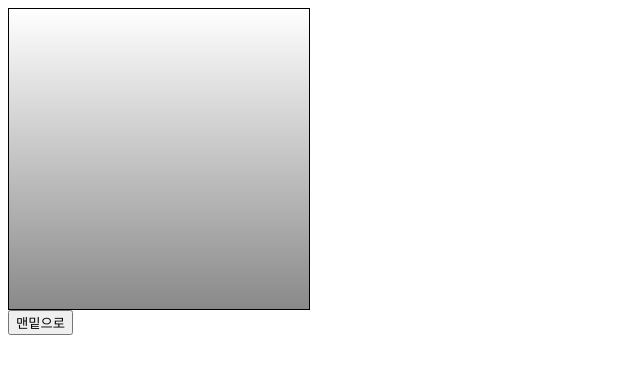
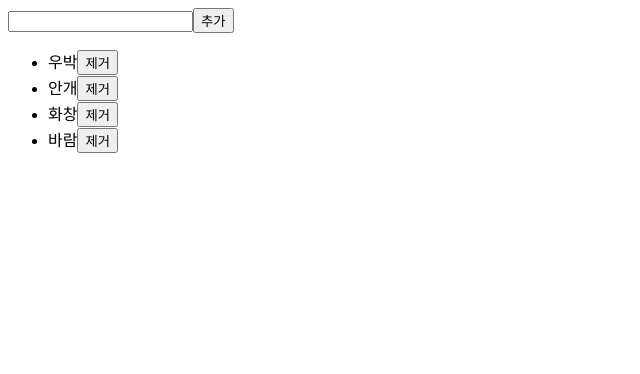
Before and after one commit to yunyun3599/ReactStudy2, a React (Create React App) app: page / in a window 1280 px wide. Shown: the top 374 px of the page, without its empty margins (0-640 px from the left). Built offline with nearby package versions, Linux system fonts and the light colour scheme.

Commit message:
iteration using map

```diff
--- /dev/null
+++ b/src/Advanced_Iteration.js
@@ -0,0 +1,43 @@
+import React, {useState} from 'react';
+
+const Advanced_Iteration = () => {
+    const [weather, setWeather] = useState([
+        { id: 1, text: '우박'},
+        { id: 2, text: '안개'},
+        { id: 3, text: '화창'},
+        { id: 4, text: '바람'}
+    ]);
+    const [inputText, setInputText] = useState('');
+    const [nextId, setNextId] = useState(5);
+
+    const onChange = (e) => {
+        setInputText(e.target.value);
+    }
+
+    const onClickAdd = () => {
+        const nextWeather = weather.concat({
+            id: nextId,
+            text: inputText
+        });
+        setNextId(nextId + 1);
+        setWeather(nextWeather);
+        setInputText('');
+    }
+
+    const onClickRemove = (id) => {
+        const nextWeather = weather.filter(today => today.id !== id);
+        setWeather(nextWeather);
+    }
+
+    const weatherList = weather.map(today => <li key={today.id}>{today.text}<button onClick={() => {onClickRemove(today.id)}}>제거</button></li>)
+
+    return(
+        <>
+            <input value = {inputText} onChange={onChange}/>
+            <button onClick={onClickAdd}>추가</button>
+            <ul>{weatherList}</ul>
+        </>
+    );
+}
+
+export default Advanced_Iteration;
--- a/src/App.js
+++ b/src/App.js
@@ -1,16 +1,12 @@
 import React, { Component } from "react";
 import "./App.css";
-import ValidationSample from "./ValidationSample";
-import ScrollBox from "./ScrollBox";
+import Advanced_Iteration from './Advanced_Iteration';
 
 class App extends Component {
   render(){
     return(
       <div>
-        <ScrollBox ref = {(ref) => this.scrollBox = ref}/>
-        <button onClick = {() => this.scrollBox.scrollToBottom()}>
-          맨밑으로
-        </button>
+        <Advanced_Iteration/>
       </div>
     );
   }
```
Also changed, not shown: src/Iteration.js (added, +11 -0 lines).
